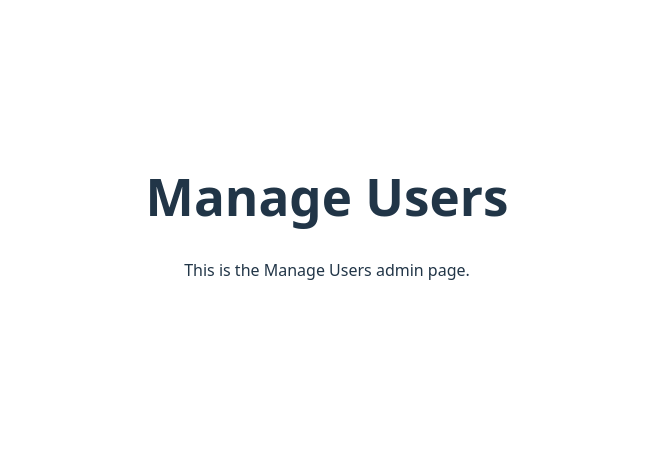
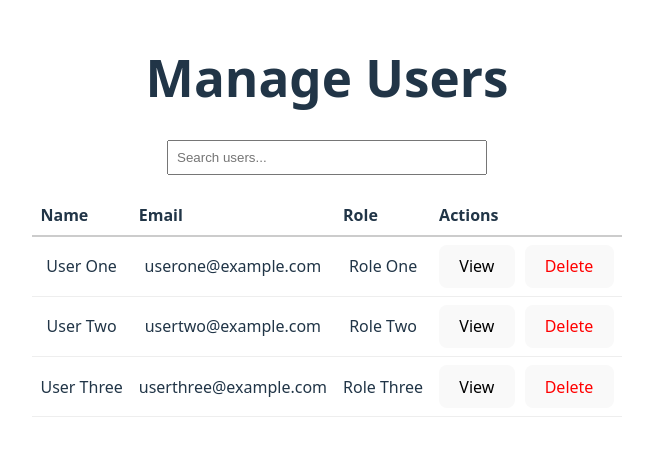
Before and after one commit to Amaaaarrrrrr/Student_Dasboard, a React (Vite) app in the folder Client/: page /admin/manage-users in a window 1280 px wide. Shown: the part 184-640 px from the top of the page, without its empty margins (313-966 px from the left). Built offline with nearby package versions, Linux system fonts and the light colour scheme.

Commit message:
modified the ManageUsers.jsx

```diff
--- a/Client/src/pages/admin/ManageUsers.jsx
+++ b/Client/src/pages/admin/ManageUsers.jsx
@@ -1,10 +1,79 @@
-import React from 'react';
+import React, { useState } from 'react';
 
 const ManageUsers = () => {
+  // Sample user data
+  const initialUsers = [
+    { id: 1, name: 'User One', email: 'userone@example.com', role: 'Role One' },
+    { id: 2, name: 'User Two', email: 'usertwo@example.com', role: 'Role Two' },
+    { id: 3, name: 'User Three', email: 'userthree@example.com', role: 'Role Three' },
+  ];
+
+  const [users, setUsers] = useState(initialUsers);
+  const [searchTerm, setSearchTerm] = useState('');
+
+  // Filter users based on search term
+  const filteredUsers = users.filter(
+    (user) =>
+      user.name.toLowerCase().includes(searchTerm.toLowerCase()) ||
+      user.email.toLowerCase().includes(searchTerm.toLowerCase()) ||
+      user.role.toLowerCase().includes(searchTerm.toLowerCase())
+  );
+
+  // Handle user deletion
+  const handleDelete = (id) => {
+    if (window.confirm('Are you sure you want to delete this user?')) {
+      setUsers(users.filter((user) => user.id !== id));
+    }
+  };
+
   return (
-    <div>
+    <div className="manage-users" style={{ padding: '20px' }}>
       <h1>Manage Users</h1>
-      <p>This is the Manage Users admin page.</p>
+      <input
+        type="text"
+        placeholder="Search users..."
+        value={searchTerm}
+        onChange={(e) => setSearchTerm(e.target.value)}
+        style={{ padding: '8px', width: '300px', marginBottom: '20px' }}
+      />
+      <table style={{ width: '100%', borderCollapse: 'collapse' }}>
+        <thead>
+          <tr style={{ borderBottom: '2px solid #ccc' }}>
+            <th style={{ textAlign: 'left', padding: '8px' }}>Name</th>
+            <th style={{ textAlign: 'left', padding: '8px' }}>Email</th>
+            <th style={{ textAlign: 'left', padding: '8px' }}>Role</th>
+            <th style={{ textAlign: 'left', padding: '8px' }}>Actions</th>
+          </tr>
+        </thead>
+        <tbody>
+          {filteredUsers.length > 0 ? (
+            filteredUsers.map((user) => (
+              <tr key={user.id} style={{ borderBottom: '1px solid #eee' }}>
+                <td style={{ padding: '8px' }}>{user.name}</td>
+                <td style={{ padding: '8px' }}>{user.email}</td>
+                <td style={{ padding: '8px' }}>{user.role}</td>
+                <td style={{ padding: '8px' }}>
+                  <button
+                    onClick={() => alert(`Viewing user: ${user.name}`)}
+                    style={{ marginRight: '10px' }}
+                  >
+                    View
+                  </button>
+                  <button onClick={() => handleDelete(user.id)} style={{ color: 'red' }}>
+                    Delete
+                  </button>
+                </td>
+              </tr>
+            ))
+          ) : (
+            <tr>
+              <td colSpan="4" style={{ padding: '8px', textAlign: 'center' }}>
+                No users found.
+              </td>
+            </tr>
+          )}
+        </tbody>
+      </table>
     </div>
   );
 };
```
